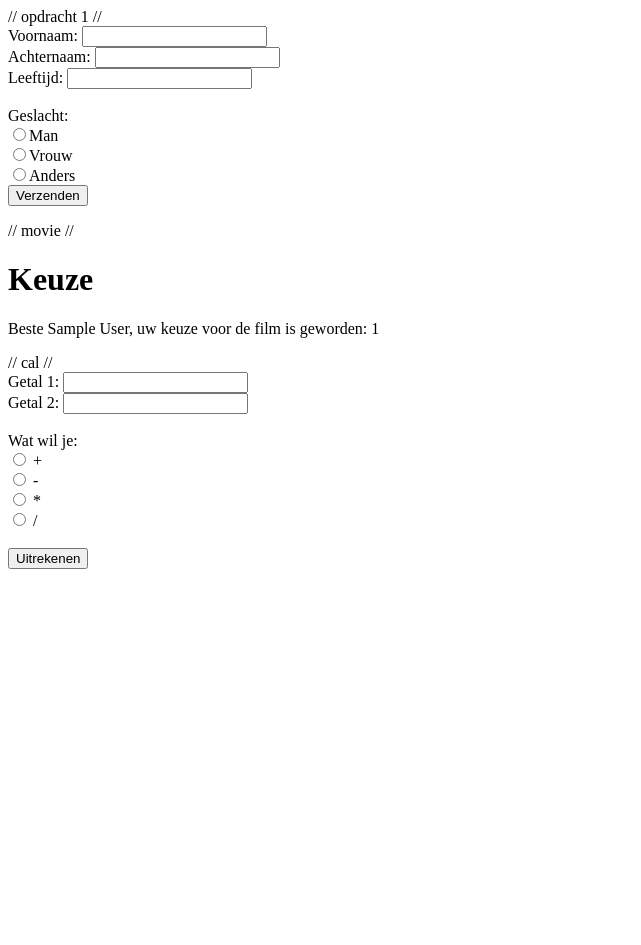
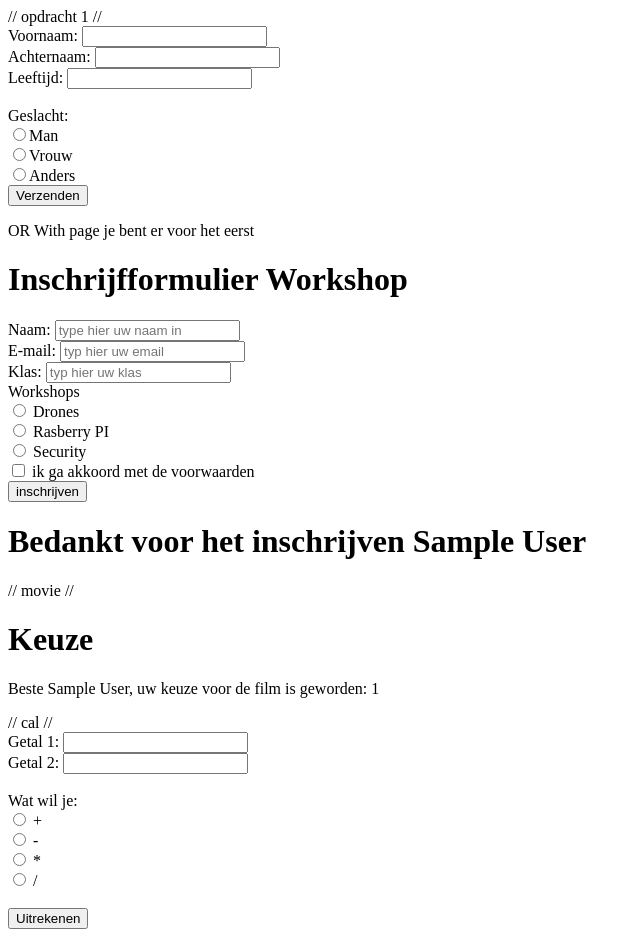
Before and after one commit to AbdulbariA/testing, a PHP site: page / in a window 1280 px wide. Shown: the whole page, without its empty margins (0-641 px from the left). Before the commit the page ends 569 px from the top, so only its background shows below. Run offline with PHP 8.4, Linux system fonts and the light colour scheme; the visitor is signed in with stand-in values (Sample User, id 1).

Commit message:
Update index.php

```diff
--- a/index.php
+++ b/index.php
@@ -47,6 +47,68 @@ if(isset($_POST['verzenden'])){
 <?php
     echo $melding;
 ?>
+
+OR With page
+
+<?php
+    session_start();
+    //hiermee check of je uberhaupt een formulier kan verzenden
+    if (isset($_POST['send'])) {
+        if (!empty($_POST['name']) && !empty($_POST['email']) && !empty($_POST['class']) && !empty($_POST['workshop']) && !empty($_POST['check'])) {
+            $check = filter_input(INPUT_POST, 'email', FILTER_VALIDATE_EMAIL);
+            if ($check === false) {
+                echo 'vul een geldig e-mail in';
+            } else {
+                //header('Location: welcome.php');
+                $_SESSION['name'] = $_POST['name'];
+                $_SESSION['email'] = $_POST['email'];
+                $_SESSION['class'] = $_POST['class'];
+                $_SESSION['workshop'] = $_POST['workshop'];
+                header('Location: welcome.php');
+            }
+        } else {
+            echo 'niet alle velden zijn ingevuld';
+        }
+    } else {
+        echo 'je bent er voor het eerst';
+    }
+?>
+
+<form method="POST">
+    <h1> Inschrijfformulier Workshop</h1>
+    <label> Naam: </label>
+    <input type="text" name="name" placeholder="type hier uw naam in"></br>
+    <label> E-mail: </label>
+    <input type="email" name="email" placeholder="typ hier uw email"></br>
+    <label> Klas: </label>
+    <input type="text" name="class" placeholder="typ hier uw klas"></br>
+    <label> Workshops </label></br>
+    <input type="radio" name="workshop" value="Drones"> Drones </br>
+    <input type="radio" name="workshop" value="Rasberry PI"> Rasberry PI </br>
+    <input type="radio" name="workshop" value="Security"> Security </br>
+    <input type="checkbox" name="check"> ik ga akkoord met de voorwaarden </br>
+    <input type="submit" name="send" value="inschrijven">
+</form>
+
+<?php
+    session_start();
+?>
+
+<!doctype html>
+<html lang="en">
+<head>
+    <meta charset="UTF-8">
+    <meta name="viewport"
+          content="width=device-width, user-scalable=no, initial-scale=1.0, maximum-scale=1.0, minimum-scale=1.0">
+    <meta http-equiv="X-UA-Compatible" content="ie=edge">
+    <title>Document</title>
+</head>
+<body>
+<h1> Bedankt voor het inschrijven <?php echo $_SESSION['name'] ?></h1>
+
+
+</body>
+</html>
 
 // movie //
 
```
